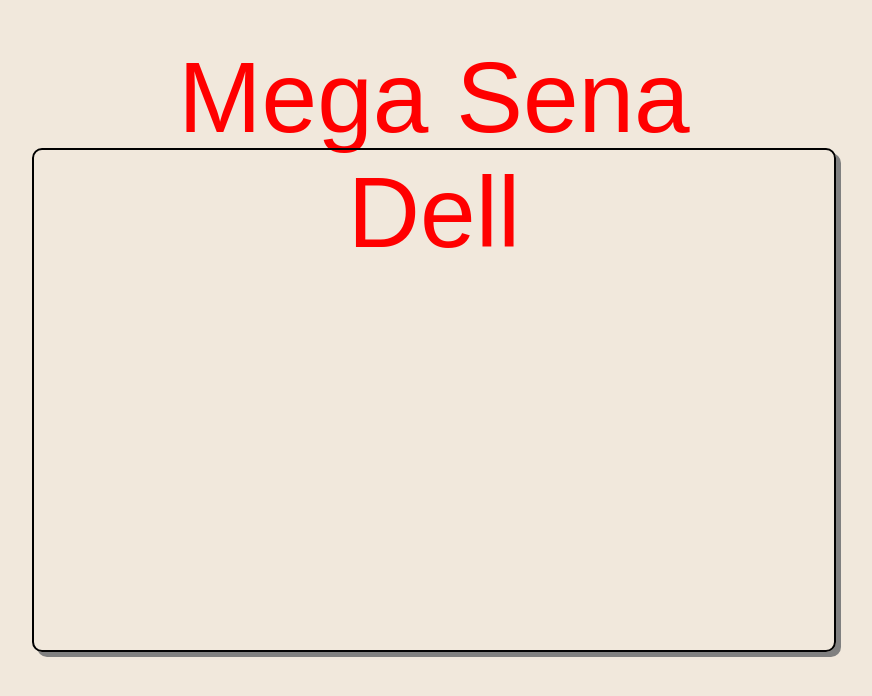
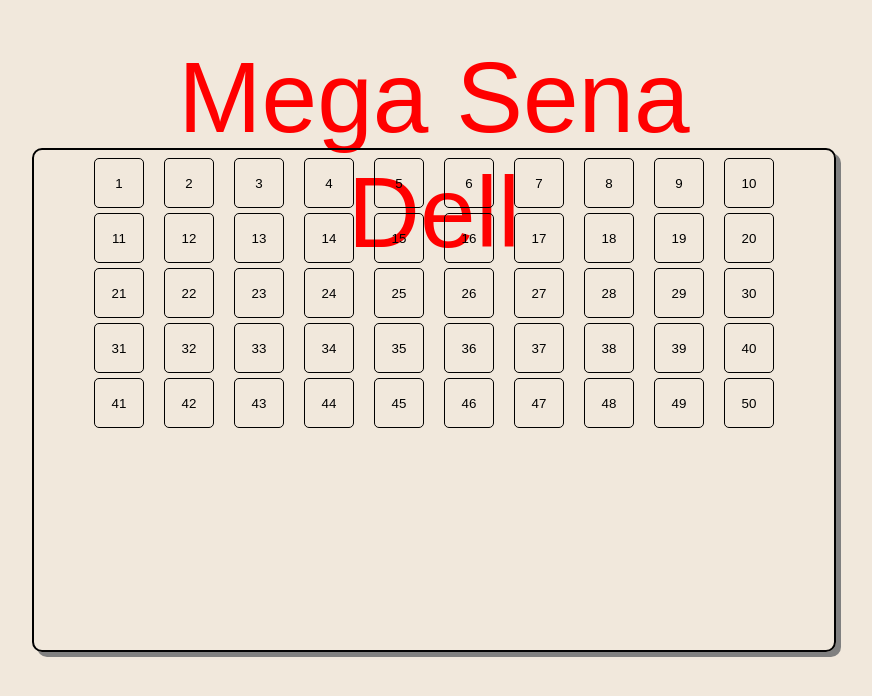
Before and after one commit to EnzoMN26/mega-sena-dell, a React (Vite) app: page /sorteio in a window 1280 px wide. Shown: the top 696 px of the page, without its empty margins (206-1078 px from the left). Built offline with nearby package versions, Linux system fonts and the light colour scheme; a web font is replaced by a local one.

Commit message:
inicio da tela de sorteio, criacao da grade de numeros para selecionar

```diff
--- a/src/components/Menu.tsx
+++ b/src/components/Menu.tsx
@@ -5,12 +5,12 @@
     return(
         <div id={styles.menu}>
             <div id={styles.menuLinks}>
-            <Link to="registro">Fazer Aposta</Link>
-            <Link to="loja">Loja</Link>
-            <Link to="inventario">Inventário</Link>
+            <Link className={styles.link} to="registro">Fazer Aposta</Link>
+            <Link className={styles.link} to="loja">Loja</Link>
+            <Link className={styles.link} to="inventario">Inventário</Link>
             </div>
             <div id={styles.footer}>
-                <Link to="sorteio">Realizar Sorteio</Link>
+                <Link className={styles.link} to="sorteio">Realizar Sorteio</Link>
             </div>
         </div>
     )
--- a/src/components/Sorteio.tsx
+++ b/src/components/Sorteio.tsx
@@ -2,7 +2,61 @@
 
 const Sorteio: React.FC = () => {
     return(
-        <></>
+        <div id={styles.sorteio}>
+            <div className={styles.gridContainer}>
+                <button className={styles.gridItem}>1</button>
+                <button className={styles.gridItem}>2</button>
+                <button className={styles.gridItem}>3</button>
+                <button className={styles.gridItem}>4</button>
+                <button className={styles.gridItem}>5</button>
+                <button className={styles.gridItem}>6</button>
+                <button className={styles.gridItem}>7</button>
+                <button className={styles.gridItem}>8</button>
+                <button className={styles.gridItem}>9</button>
+                <button className={styles.gridItem}>10</button>
+                <button className={styles.gridItem}>11</button>
+                <button className={styles.gridItem}>12</button>
+                <button className={styles.gridItem}>13</button>
+                <button className={styles.gridItem}>14</button>
+                <button className={styles.gridItem}>15</button>
+                <button className={styles.gridItem}>16</button>
+                <button className={styles.gridItem}>17</button>
+                <button className={styles.gridItem}>18</button>
+                <button className={styles.gridItem}>19</button>
+                <button className={styles.gridItem}>20</button>
+                <button className={styles.gridItem}>21</button>
+                <button className={styles.gridItem}>22</button>
+                <button className={styles.gridItem}>23</button>
+                <button className={styles.gridItem}>24</button>
+                <button className={styles.gridItem}>25</button>
+                <button className={styles.gridItem}>26</button>
+                <button className={styles.gridItem}>27</button>
+                <button className={styles.gridItem}>28</button>
+                <button className={styles.gridItem}>29</button>
+                <button className={styles.gridItem}>30</button>
+                <button className={styles.gridItem}>31</button>
+                <button className={styles.gridItem}>32</button>
+                <button className={styles.gridItem}>33</button>
+                <button className={styles.gridItem}>34</button>
+                <button className={styles.gridItem}>35</button>
+                <button className={styles.gridItem}>36</button>
+                <button className={styles.gridItem}>37</button>
+                <button className={styles.gridItem}>38</button>
+                <button className={styles.gridItem}>39</button>
+                <button className={styles.gridItem}>40</button>
+                <button className={styles.gridItem}>41</button>
+                <button className={styles.gridItem}>42</button>
+                <button className={styles.gridItem}>43</button>
+                <button className={styles.gridItem}>44</button>
+                <button className={styles.gridItem}>45</button>
+                <button className={styles.gridItem}>46</button>
+                <button className={styles.gridItem}>47</button>
+                <button className={styles.gridItem}>48</button>
+                <button className={styles.gridItem}>49</button>
+                <button className={styles.gridItem}>50</button>
+            </div>
+            <div></div>
+        </div>
     )
 }
 
--- a/src/styles/Menu.module.css
+++ b/src/styles/Menu.module.css
@@ -8,6 +8,8 @@
 #menuLinks{
     display: flex;
     flex-direction: column;
+    justify-content: space-around;
+    gap: 2vh;
 }
 
 #footer{
@@ -15,3 +17,14 @@
     justify-content: end;
     margin-right: 20vh;
 }
+
+.link{
+    text-decoration: none;
+    color: black;
+    transition: 0.3s;
+    font-size: 20px;
+}
+
+.link:hover{
+    color: blue;
+}
--- a/src/styles/Sorteio.module.css
+++ b/src/styles/Sorteio.module.css
@@ -0,0 +1,38 @@
+#sorteio{
+    display: flex;
+    flex-direction: column;
+    height: 100%;
+
+}
+
+.gridContainer {
+    margin: auto;
+    display: grid;
+    grid-template-columns: repeat(10, 1fr); /* 5 colunas */
+    gap: 20px; /* Espaçamento entre os itens */
+    padding: 1vh;
+    min-height: 600px;
+    grid-auto-rows: 30px; /* Altura padrão das linhas */
+    min-width: 600px; /* Largura máxima da grade */
+    row-gap: 25px;
+}
+
+.gridItem {
+    display: flex;
+    width: 50px;
+    height: 50px;
+    border: 1px solid black;
+    border-radius: 5px;
+    text-align: center; /* Centralizar texto */
+    cursor: pointer; /* Transforma o cursor em mãozinha ao passar por cima */
+    text-align: center;
+    justify-content: center;
+    align-items: center;
+    background: none;
+    transition: 0.3s;
+}
+
+/* Estilo quando o item é selecionado */
+.gridItem:hover {
+    background-color: lightyellow; /* Cor de fundo quando selecionado */
+}
```
